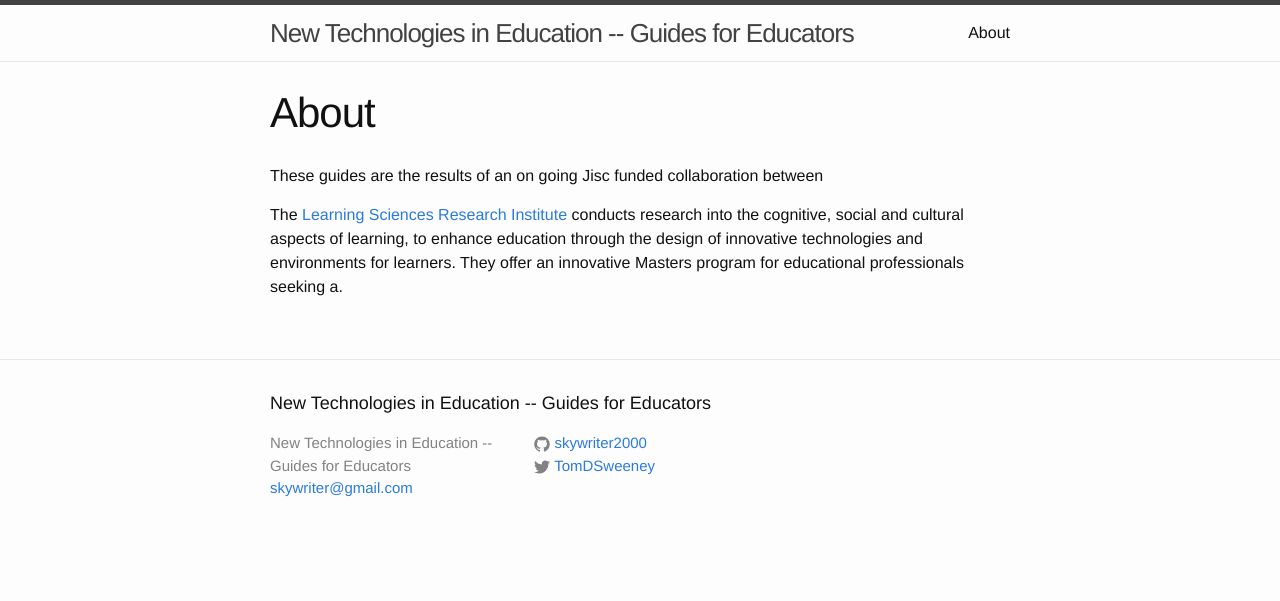
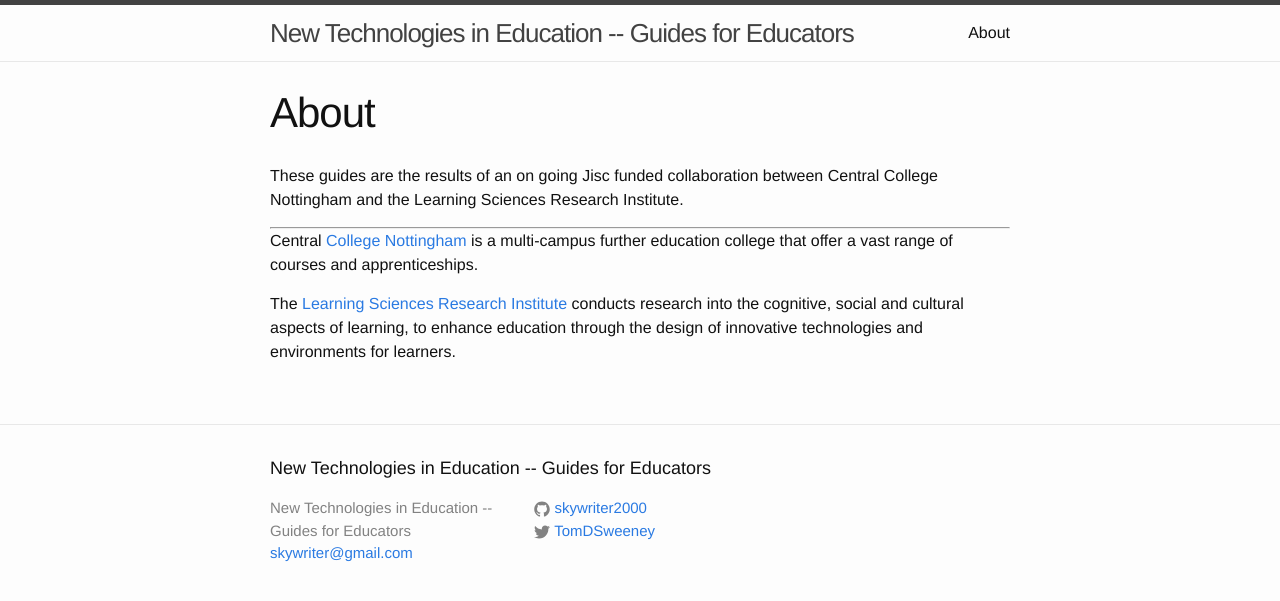
Before and after one commit to teacher-guides/teacher-guides.github.io, a Jekyll site: the page built from about.md, in a window 1280 px wide. Shown: the top 601 px of the page. Built offline with Jekyll 4.4.1, drawn with Linux system fonts in a browser that asks for light colours.

Commit message:
Changes the about page

```diff
--- a/about.md
+++ b/about.md
@@ -4,6 +4,10 @@
 permalink: /about/
 ---
 
-These guides are the results of an on going Jisc funded collaboration between
+These guides are the results of an on going Jisc funded collaboration between Central College Nottingham and the Learning Sciences Research Institute.
 
-The [Learning Sciences Research Institute](http://www.lsri.nottingham.ac.uk/) conducts research into the cognitive, social and cultural aspects of learning, to enhance education through the design of innovative technologies and environments for learners. They offer an innovative Masters program for educational professionals seeking a.
+---
+
+Central [College Nottingham](http://www.centralnottingham.ac.uk/) is a multi-campus further education college that offer a vast range of courses and apprenticeships.
+
+The [Learning Sciences Research Institute](http://www.lsri.nottingham.ac.uk/) conducts research into the cognitive, social and cultural aspects of learning, to enhance education through the design of innovative technologies and environments for learners.
```
